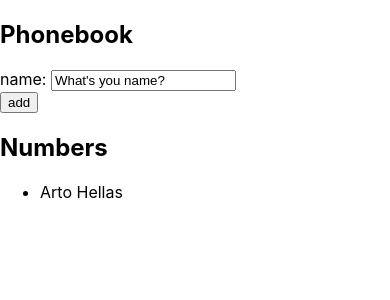
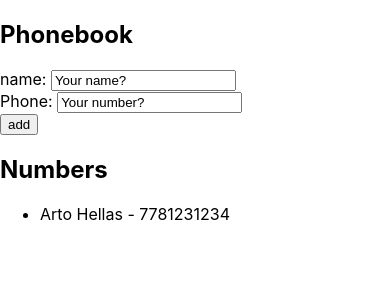
Before and after one commit to FrancisQ/EduNode, a React (Create React App) app: page / in a window 390 px wide. Shown: the top 300 px of the page. Built offline with nearby package versions, Linux system fonts and the light colour scheme.

Commit message:
part2.8 - added phone input, also check for duplicate phone numbers (not required)

```diff
--- a/src/App.js
+++ b/src/App.js
@@ -3,35 +3,52 @@ import React, { useState } from 'react'
 
 const App = () => {
   const [persons, setPersons] = useState([
-    { name: 'Arto Hellas' }
+    {
+      name: 'Arto Hellas',
+      phone: '7781231234'
+    }
   ])
-  const [newName, setNewName] = useState('What\'s you name?')
+  const [newName, setNewName] = useState('Your name?')
+  const [newPhone, setNewPhone] = useState('Your number?')
 
-  const addName = (event) => {
+  const addPerson = (event) => {
     event.preventDefault()
     const nameExists = persons.find(person => person.name === newName)
-    console.log(nameExists)
-    if (nameExists !== undefined)
+    const phoneExists = persons.find(person => person.phone === newPhone)
+
+    if (nameExists !== undefined) {
       alert(`Name ${newName} Already Exists, try another`)
-    else {
+    } else if (phoneExists !== undefined) {
+      alert(`Phone ${newPhone} has already been assigned`)
+    } else {
       const newPersonObject = {
-        name: newName
+        name: newName,
+        phone: newPhone
       }
       setPersons(persons.concat(newPersonObject))
     }
 
     setNewName('')
+    setNewPhone('')
   }
+
   const updateName = (event) => {
     setNewName(event.target.value)
     console.log(newName)
   }
+  const updatePhone = (event) => {
+    setNewPhone(event.target.value)
+    console.log(newPhone)
+  }
+
   return (
     <div>
       <h2>Phonebook</h2>
-      <form onSubmit={addName}>
+      <form onSubmit={addPerson}>
         <div>
           name: <input value={newName} onChange={updateName} />
+          <br />
+          Phone: <input value={newPhone} onChange={updatePhone} />
         </div>
         <div>
           <button type="submit" >add</button>
@@ -39,7 +56,10 @@ const App = () => {
       </form >
       <h2>Numbers</h2>
       <ul>
-        {persons.map(person => <li key={person.name} >{person.name}</li>)}
+        {persons.map(person => (
+          <li key={person.name} >{person.name} - {person.phone}</li>
+        )
+        )}
       </ul>
 
     </div >
```
